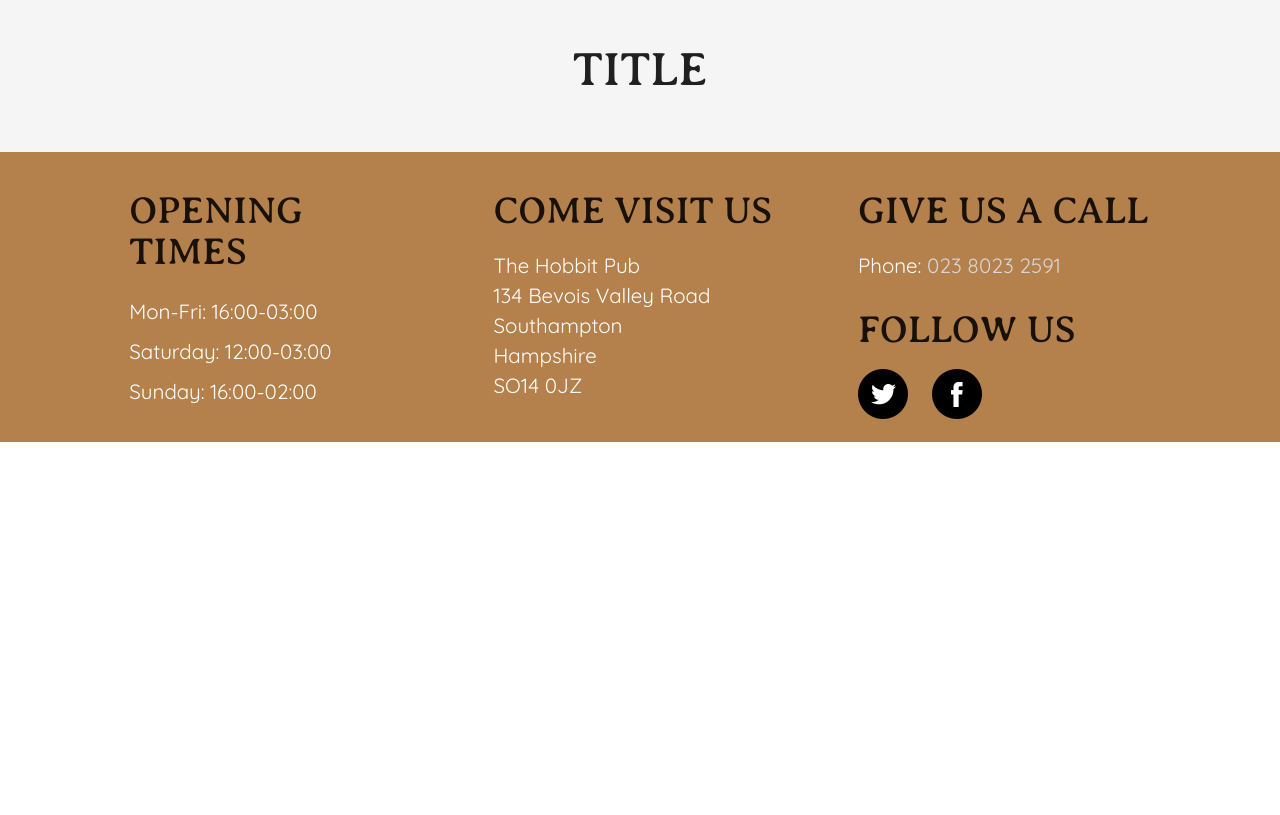
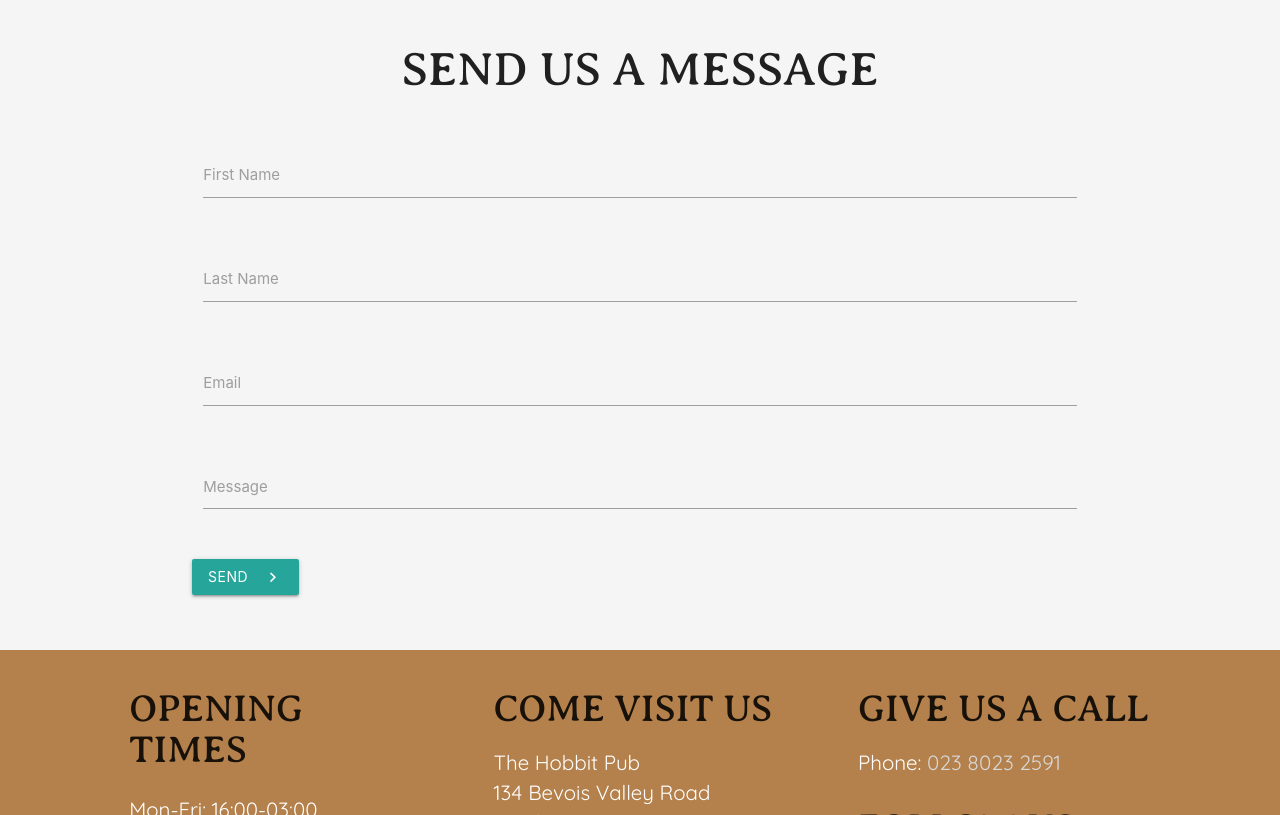
Before and after one commit to elizabethmaccabe/TheHobbitPub, a website: page site/contact.html in a window 1280 px wide. Shown: the part 387-1202 px from the top of the page. Before the commit the page ends 849 px from the top, so only its background shows below. Drawn offline with Linux system fonts and the light colour scheme.

Commit message:
Contact form

```diff
--- a/site/contact.html
+++ b/site/contact.html
@@ -43,7 +43,40 @@
             </div>
             <div class="section grey lighten-4">
                 <div class="row container">
-                    <h2>TITLE</h2>
+                    <h2>SEND US A MESSAGE</h2>
+                </div>
+                <div class="row container">
+                    <form class="col s12">
+                        <div class="row">
+                            <div class="input-field col s12">
+                                <input type="text" id="first_name" class="validate">
+                                <label for="first_name">First Name</label>
+                            </div>
+                        </div>
+                        <div class="row">
+                            <div class="input-field col s12">
+                                <input type="text" id="last_name" class="validate">
+                                <label for="last_name">Last Name</label>
+                            </div>
+                        </div>
+                        <div class="row">
+                            <div class="input-field col s12">
+                                <input type="email" id="email" class="validate">
+                                <label for="email">Email</label>
+                            </div>
+                        </div>
+                        <div class="row">
+                            <div class="input-field col s12">
+                                <textarea id="message" class="materialize-textarea"></textarea>
+                                <label for="message">Message</label>
+                            </div>
+                        </div>
+                        <div class="row">
+                            <button type="submit" class="btn waves-effect waves-light" name="action">Send
+                                <i class="material-icons right">navigate_next</i>
+                            </button>
+                        </div>
+                    </form>
                 </div>
             </div>
         </main>
```
